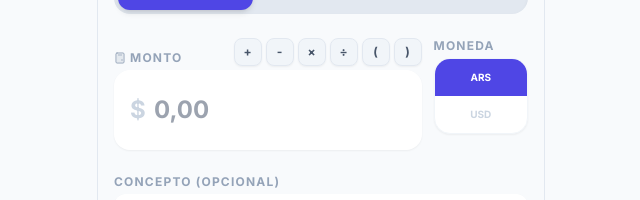
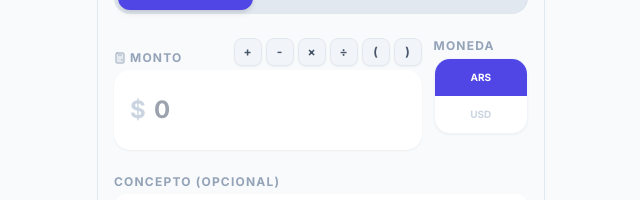
Before and after one commit to franbruni-web/brunance, a React (Vite) app: page / in a window 1280 px wide. Shown: the part 128-328 px from the top of the page, without its empty margins (319-959 px from the left). Built offline with nearby package versions, Linux system fonts and the light colour scheme.

Commit message:
Update ExpenseForm.tsx

```diff
--- a/components/ExpenseForm.tsx
+++ b/components/ExpenseForm.tsx
@@ -14,11 +14,11 @@ interface TransactionFormProps {
 
 type MainCategory = 'Efectivo' | 'Tarjeta' | 'Billetera' | 'Bancos';
 
-// Helper para formato de moneda consistente (Punto para miles, Coma para decimales)
+// Helper para formato de moneda consistente (Sin decimales para ahorrar espacio)
 const formatNum = (num: number) => {
   return new Intl.NumberFormat('es-AR', {
     minimumFractionDigits: 0,
-    maximumFractionDigits: 2,
+    maximumFractionDigits: 0,
   }).format(num);
 };
 
@@ -277,7 +277,7 @@ const TransactionForm: React.FC<TransactionFormProps> = ({ onAdd, prefill, allTr
               inputMode="decimal"
               value={amount}
               onChange={(e) => setAmount(e.target.value)}
-              placeholder="0,00"
+              placeholder="0"
               className={`w-full bg-white border-none rounded-2xl py-6 pl-10 pr-4 text-2xl font-black focus:ring-2 shadow-sm ${isInsufficientFunds ? 'text-red-600 focus:ring-red-500 bg-red-50' : 'text-slate-800 focus:ring-indigo-500'}`}
               required
             />
```
